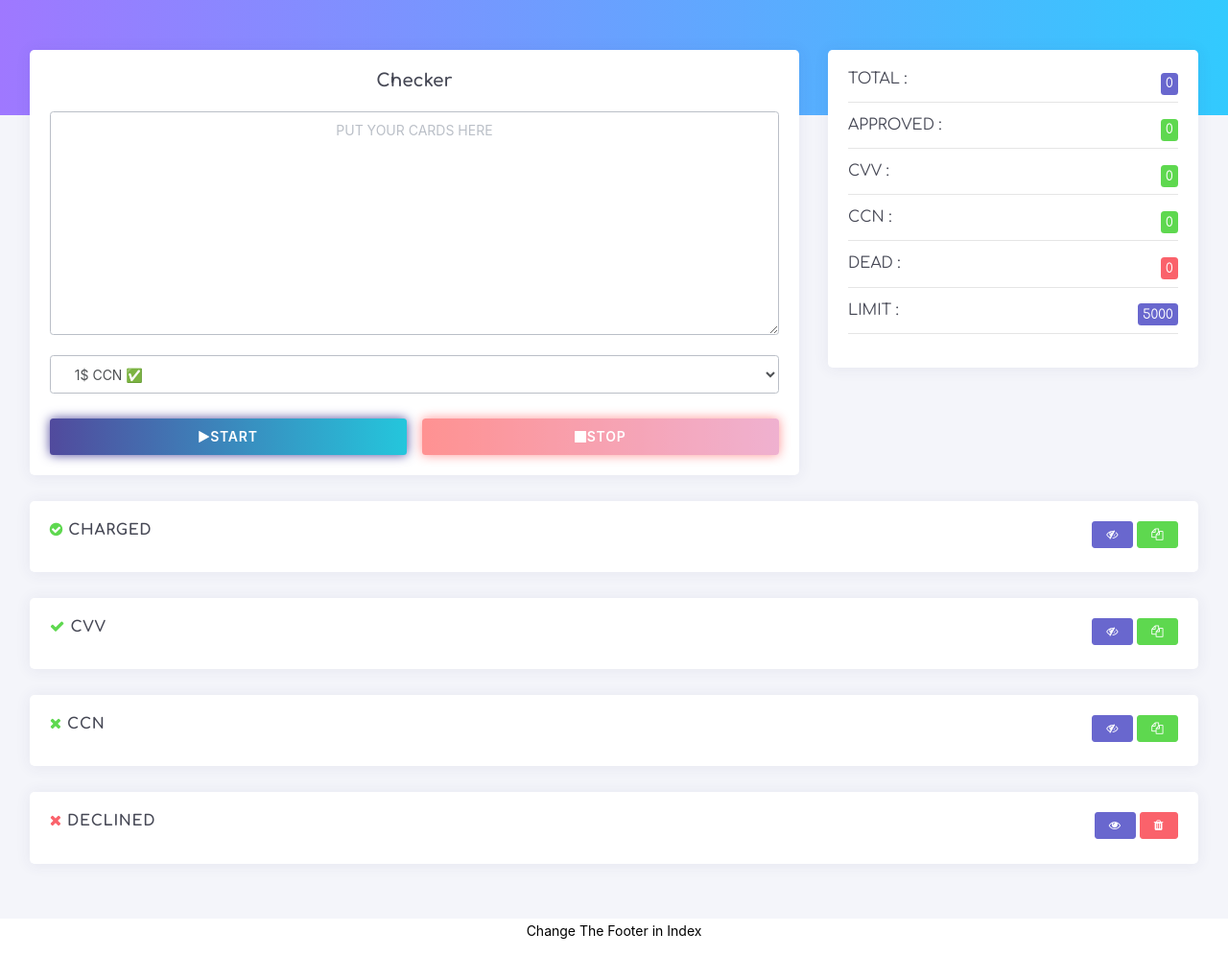
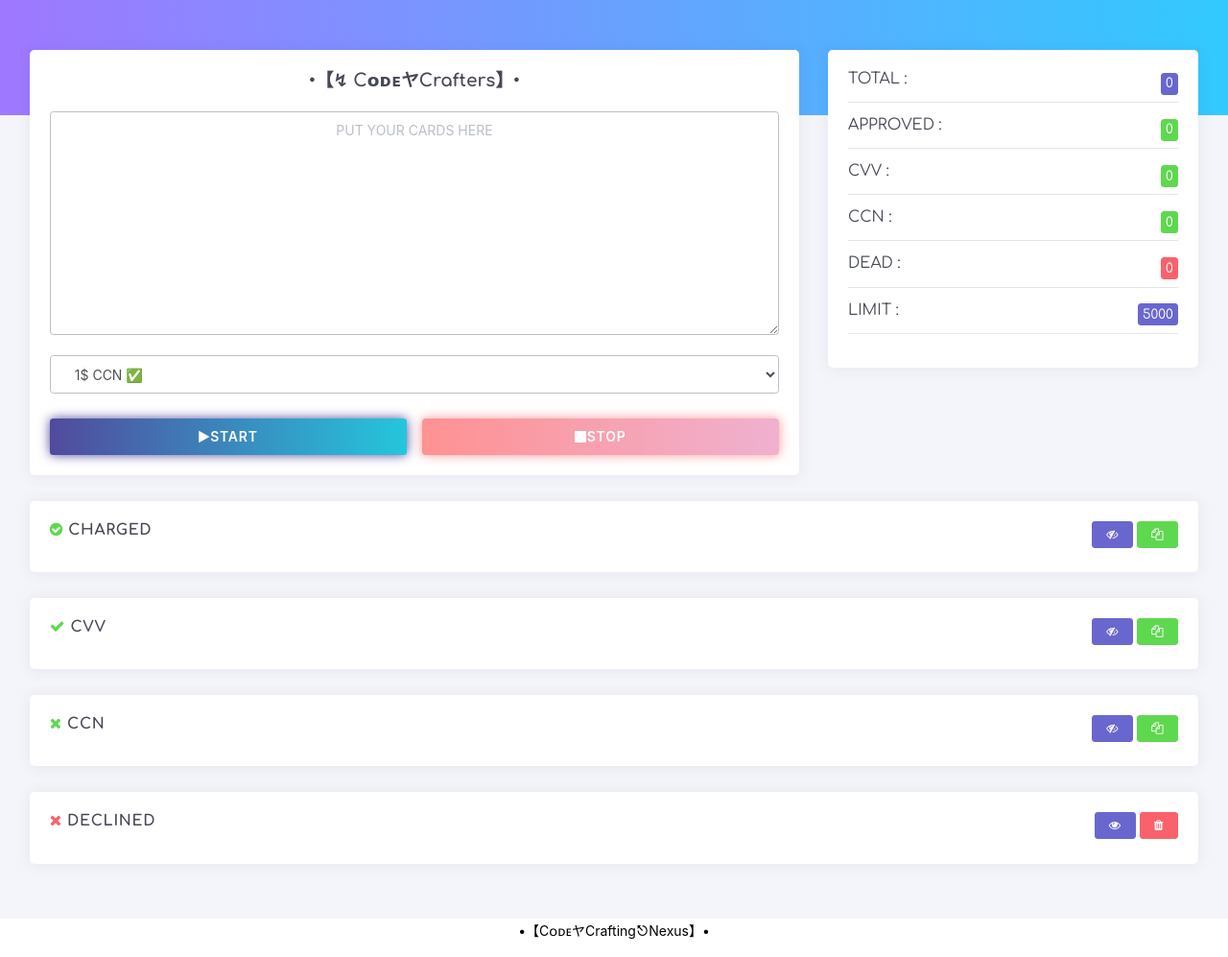
Before and after one commit to BlackVenomTheAnonymous/need, a PHP site: page / in a window 1280 px wide. Shown: the whole page at 96% size. Run offline with PHP 8.4, Linux system fonts and the light colour scheme; some libraries are stand-ins or nearby versions; some web fonts are replaced.

Commit message:
Update index.php

```diff
--- a/index.php
+++ b/index.php
@@ -25,7 +25,7 @@
 		<div class="col-md-8">
 			<div class="card">
 				<div class="card-body text-center">
-					<h4 class="mb-2"><strong>Checker </strong></h4>
+					<h4 class="mb-2"><strong> •【↯ CᴏᴅᴇヤCrafters】• </strong></h4>
 
 					<textarea rows="12" class="form-control text-center form-checker mb-2" placeholder="PUT YOUR CARDS HERE"></textarea>
 					          <select name="gate" id="gate" class="form-control" style="margin-bottom: 5px;"
@@ -130,7 +130,7 @@
 
 </style>
 <footer>
-  <p>Change The Footer in Index</p>
+  <p>•【CᴏᴅᴇヤCrafting⎋Nexus】•</p>
 </footer>
 <script>
 
@@ -147,7 +147,7 @@ const swalWithBootstrapButtons = Swal.mixin({
 
 swalWithBootstrapButtons.fire({
   title: "Checker",
-  text: "You Can Change This in INDEX",
+  text: "🚀 Join CodeCrafters' coding community on Telegram! Share code snippets, explore PHP, Python, and Solidity, and unlock your coding potential. 💻",
   icon: 'success',
   showCancelButton: false,
   confirmButtonText: 'Start',
```
